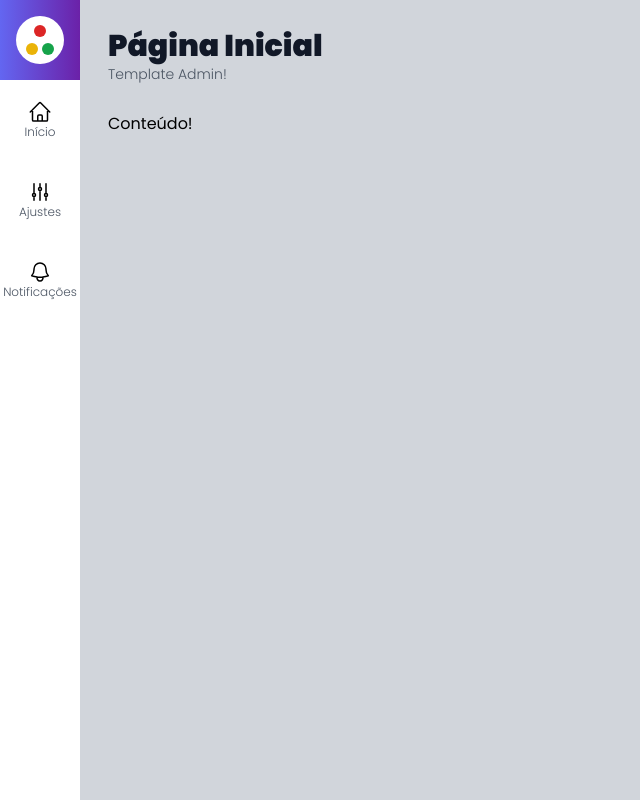
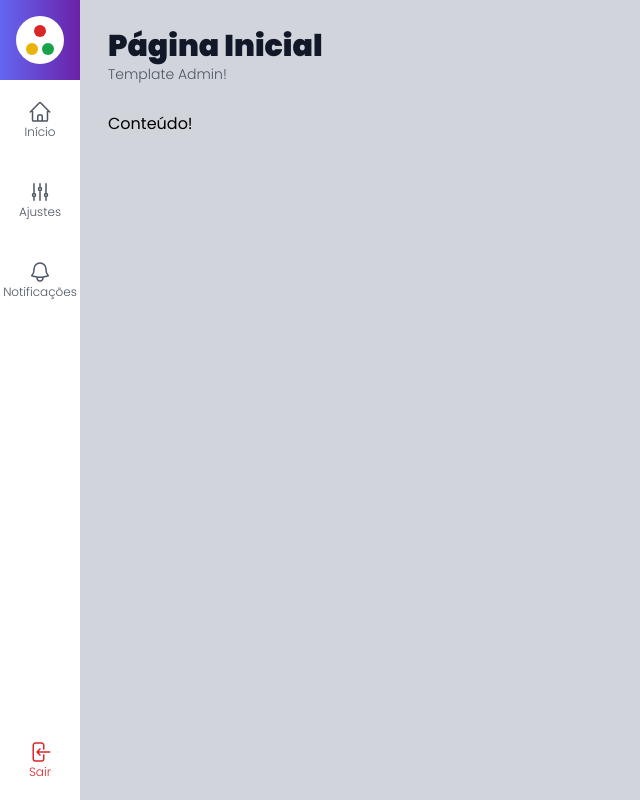
Before and after one commit to Erick-de-Paiva/projeto-template-admin, a Next.js app: page / in a window 1280 px wide. Shown: the whole page, without its empty margins (0-640 px from the left). Built offline with nearby package versions, Linux system fonts and the light colour scheme.

Commit message:
componente menu lateral #03

```diff
--- a/src/components/icons/index.tsx
+++ b/src/components/icons/index.tsx
@@ -17,3 +17,9 @@ export const IconeSino = (
         <path strokeLinecap="round" strokeLinejoin="round" d="M14.857 17.082a23.848 23.848 0 0 0 5.454-1.31A8.967 8.967 0 0 1 18 9.75V9A6 6 0 0 0 6 9v.75a8.967 8.967 0 0 1-2.312 6.022c1.733.64 3.56 1.085 5.455 1.31m5.714 0a24.255 24.255 0 0 1-5.714 0m5.714 0a3 3 0 1 1-5.714 0" />
     </svg>
 )
+
+export const IconeSair = (
+    <svg xmlns="http://www.w3.org/2000/svg" fill="none" viewBox="0 0 24 24" strokeWidth={1.5} stroke="currentColor" className="size-6">
+        <path strokeLinecap="round" strokeLinejoin="round" d="M15.75 9V5.25A2.25 2.25 0 0 0 13.5 3h-6a2.25 2.25 0 0 0-2.25 2.25v13.5A2.25 2.25 0 0 0 7.5 21h6a2.25 2.25 0 0 0 2.25-2.25V15M12 9l-3 3m0 0 3 3m-3-3h12.75" />
+    </svg>
+)
--- a/src/components/template/MenuItem.tsx
+++ b/src/components/template/MenuItem.tsx
@@ -1,27 +1,42 @@
 import Link from "next/link"
 
 interface MenuItemProps {
-    url: string
     texto: string
     icone: any
+    url?: string
+    className?: string
+    onClick?: (evento: any) => void
 }
 
 export default function MenuItem(props: MenuItemProps) {
+    function renderizarLink() {
         return (
-        <li className={`hover:bg-gray-100`}>
-            <Link href={props.url} legacyBehavior>
             <a className={`
                     flex flex-col justify-center items-center
-                    h-20 w-20
+                    h-20 w-20 text-gray-600
+                    ${props.className}
                 `}>
                 {props.icone}
                 <span className={`
-                        text-xs font-light text-gray-600
+                    text-xs font-light
                 `}>
                     {props.texto}
                 </span>
             </a>
+        )
+    }
+    return (
+        <li onClick={props.onClick} className={`
+            hover:bg-gray-100
+            cursor-pointer
+        `}>
+            {props.url ? (
+                <Link href={props.url} legacyBehavior>
+                    {renderizarLink()}
                 </Link>
+            ) : (
+                renderizarLink()
+            )}
         </li>
     )
 }
--- a/src/components/template/MenuLateral.tsx
+++ b/src/components/template/MenuLateral.tsx
@@ -1,10 +1,10 @@
 import MenuItem from "./MenuItem"
-import { IconeCasa,IconeAjustes,IconeSino } from "../icons"
+import { IconeCasa, IconeAjustes, IconeSino, IconeSair } from "../icons"
 import Logo from "./Logo"
 
 export default function MenuLateral() {
     return (
-        <aside>
+        <aside className="flex flex-col">
             <div className={`
                 flex flex-col items-center justify-center
                 bg-gradient-to-r from-indigo-500 to-purple-800
@@ -12,11 +12,20 @@ export default function MenuLateral() {
             `}>
                 <Logo />
             </div>
-            <ul>
+            <ul className="flex-grow">
                 <MenuItem url="/" texto="Início" icone={IconeCasa} />
                 <MenuItem url="/ajustes" texto="Ajustes" icone={IconeAjustes} />
                 <MenuItem url="/notificacoes" texto="Notificações" icone={IconeSino} />
             </ul>
+            <ul>
+                <MenuItem texto="Sair" icone={IconeSair}
+                    onClick={() => console.log('logout')}
+                    className={`
+                        text-red-600
+                        hover:bg-red-400 hover:text-white
+                    `}
+                />
+            </ul>
         </aside>
     )
 }
```
Lines whose indentation alone changed are shown as unchanged.
